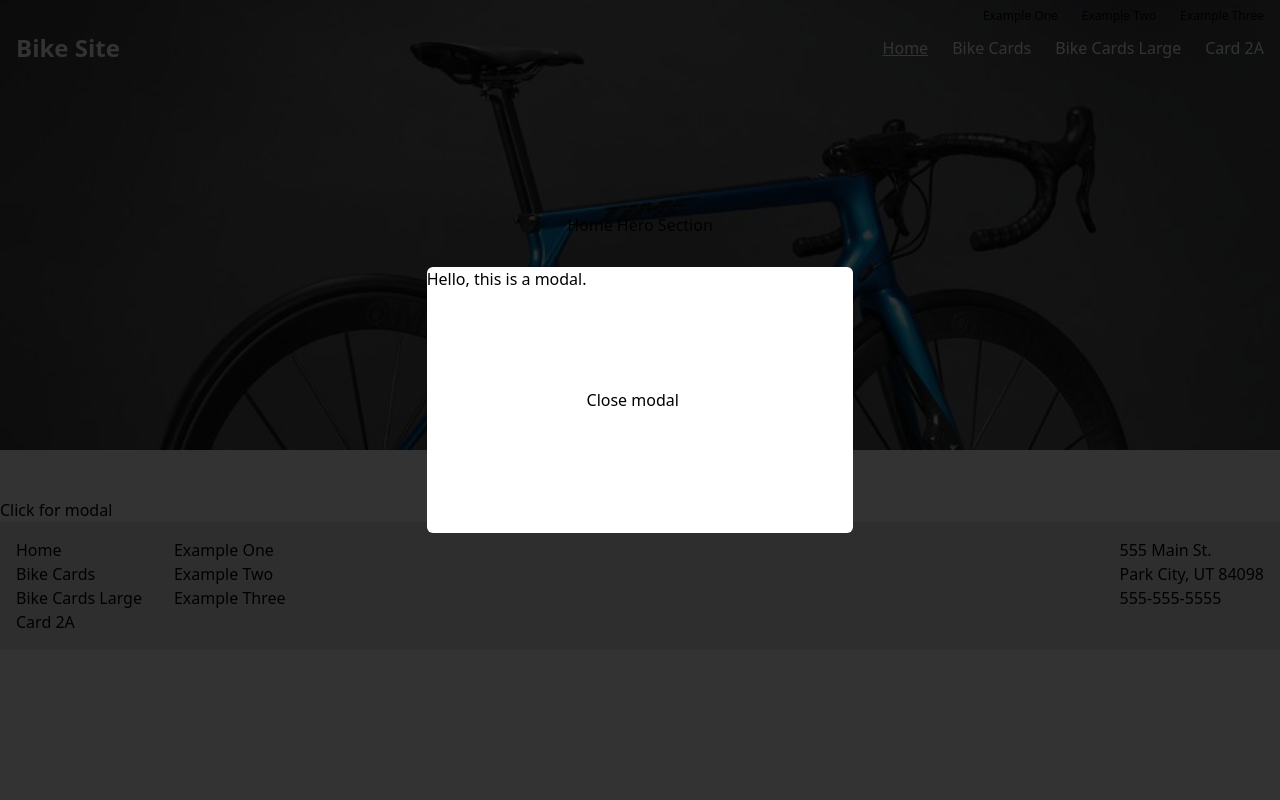
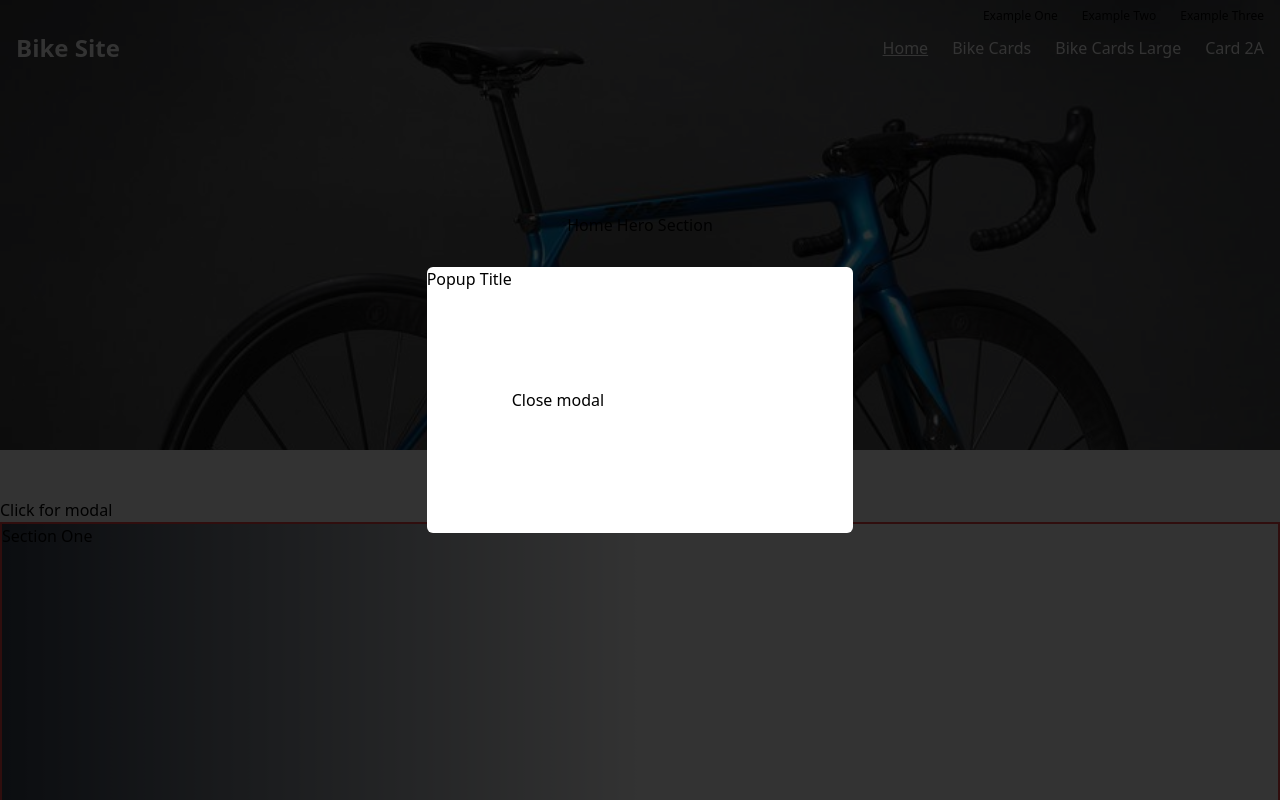
Before and after one commit to mostlyclicks/mostly-component-library, a React (Create React App) app: page / in a window 1280 px wide. Both pictures are taken after a click on the button "Click for modal". Shown: the top 800 px of the page. Built offline with nearby package versions, Linux system fonts and the light colour scheme.

Commit message:
add tailwind gradient

```diff
--- a/src/App.js
+++ b/src/App.js
@@ -6,6 +6,7 @@ import Card from './Layout/Card'
 import Card2 from './Layout/Card2'
 import Card2A from './Layout/Card2a'
 import Popup from './Layout/Popup'
+import SectionOne from "./Layout/SectionOne"
 import Header from './Layout/Header'
 import Hero from './Layout/Hero'
 import Footer from './Layout/Footer'
@@ -27,7 +28,7 @@ function App({props}) {
 
   return (
     <>
-    {modalOpen ? <Popup closeModal={handleCloseModal} /> : ""}
+    {modalOpen ? <Popup closeModal={handleCloseModal} title="Popup Title" /> : ""}
 
     <TopNav links={topNavLinks} />
     <Layout>
@@ -36,7 +37,10 @@ function App({props}) {
       <Hero />
       <button onClick={buttonHandler}>Click for modal</button>
       <main className="container mx-auto">
+        <SectionOne />
+
         <Routes>
+
 
           <Route path="/bike-cards" element={
             <div className="flex gap-3 flex-col md:flex-row container mx-auto mb-4">
--- a/src/Layout/Popup.js
+++ b/src/Layout/Popup.js
@@ -7,7 +7,7 @@ const Popup = (props) => {
     <div>
       <div className="flex justify-center absolute z-20 w-screen h-screen" onClick={props.closeModal}>
         <div className="flex bg-white w-4/5 sm:w-1/2 md:w-1/3 h-1/3 z-200 relative rounded-md self-center">
-          <p>Hello, this is a modal.</p>
+          <h1>{props.title}</h1>
           <button onClick={props.closeModal}>Close modal</button>
         </div>
       </div>
--- /dev/null
+++ b/src/Layout/SectionOne.js
@@ -0,0 +1,12 @@
+import React from 'react'
+
+const SectionOne = () => {
+  return (
+    <div className="h-96 bg-gradient-to-r from-gray-700 via-white to-white border-2 border-red-500">
+      <h1>Section One</h1>
+
+    </div>
+  )
+}
+
+export default SectionOne
--- a/tailwind.config.js
+++ b/tailwind.config.js
@@ -10,12 +10,14 @@ module.exports = {
       'full': '100%',
       'hero': '450px'
     },
-    backgroundImage: {
+
+    extend: {
+       backgroundImage: {
 
          'blue-hero': "url('/src/images/MY22_ADH01_Blue.jpg')",
 
         },
-    extend: {},
+    },
   },
   variants: {
     extend: {},
```
Also changed, not shown: src/index.css (line endings or trailing spaces).
